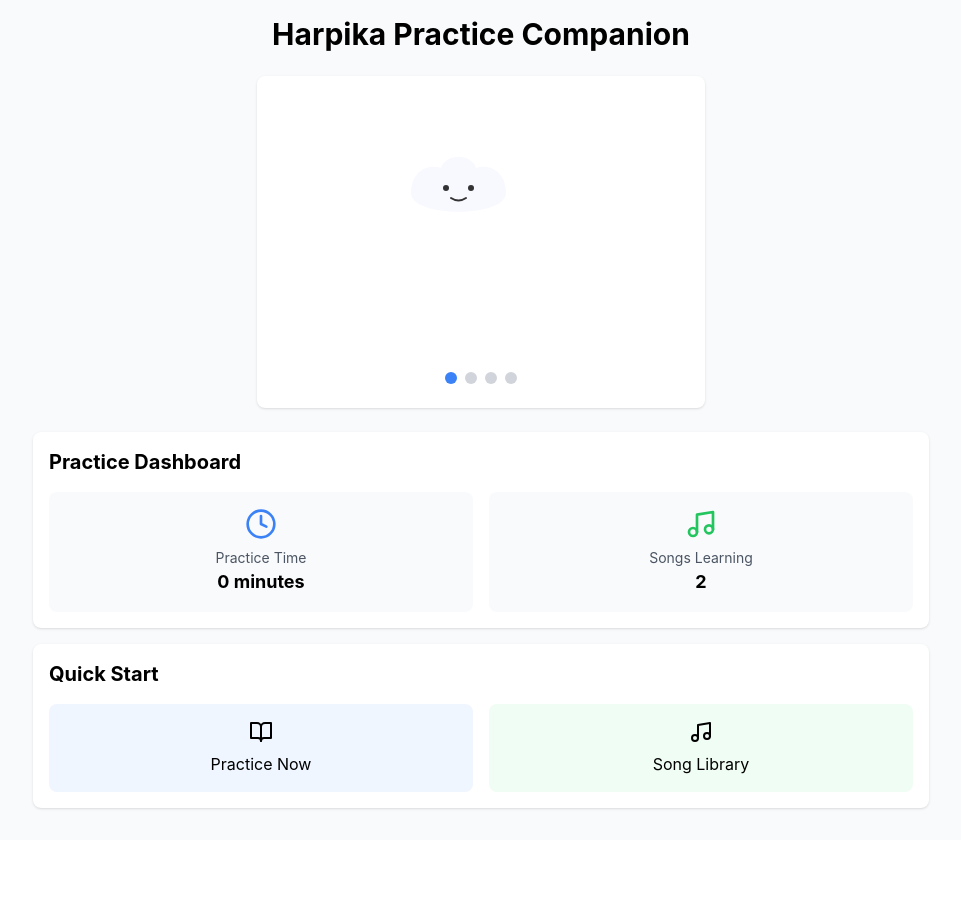
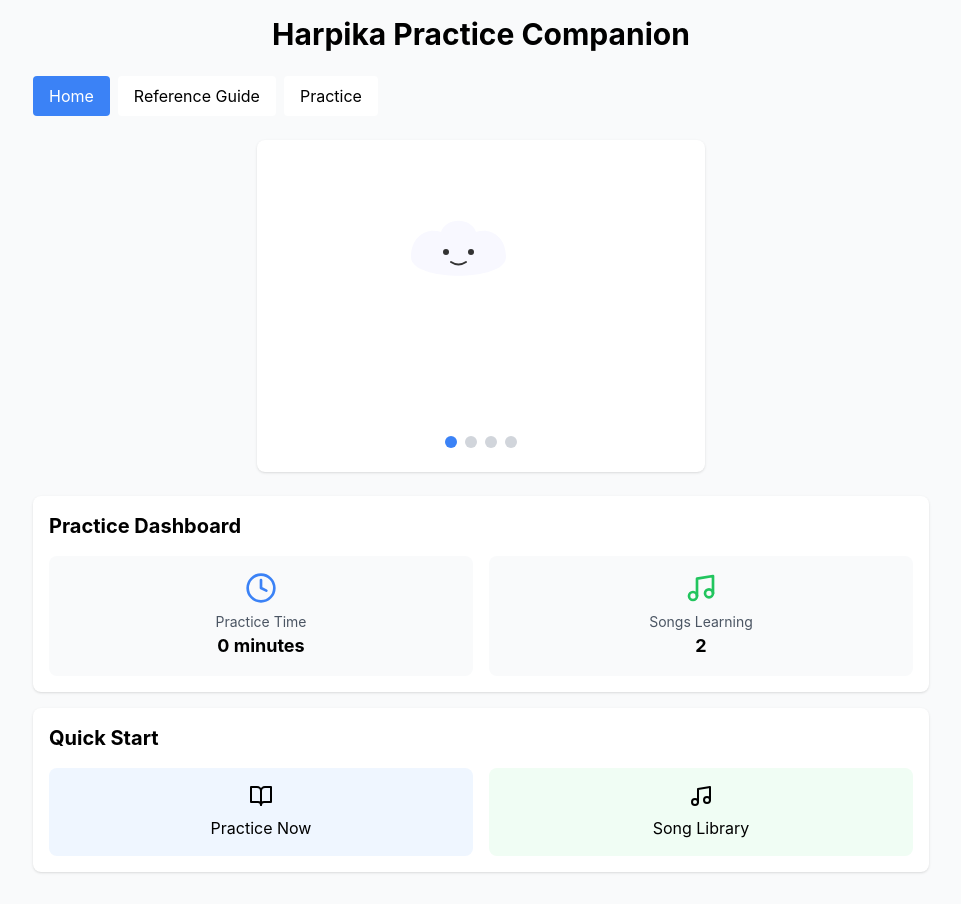
Before and after one commit to JessieBee7/harpika-practice, a React (Create React App) app: page / in a window 1280 px wide. Shown: the whole page, without its empty margins (159-1120 px from the left). Before the commit the page ends 840 px from the top, so only its background shows below. Built offline with nearby package versions, Linux system fonts and the light colour scheme; the HTML template or start-up script is replaced by a standard one.

Commit message:
Update App.js

```diff
--- a/src/App.js
+++ b/src/App.js
@@ -1,6 +1,7 @@
 import React, { useState } from 'react';
 import KawaiiCompanions from './components/KawaiiCompanions';
 import LearningSystem from './components/LearningSystem';
+import ReferenceGuide from './components/ReferenceGuide';
 
 function App() {
   const [currentView, setCurrentView] = useState('home');
@@ -10,13 +11,47 @@ function App() {
       <div className="max-w-4xl mx-auto">
         <h1 className="text-3xl font-bold text-center mb-6">Harpika Practice Companion</h1>
 
-        {/* Kawaii Characters */}
-        <KawaiiCompanions level={1} mood="happy" />
+        {/* Navigation */}
+        <div className="flex gap-2 mb-6">
+          <button
+            onClick={() => setCurrentView('home')}
+            className={`px-4 py-2 rounded ${currentView === 'home' ? 'bg-blue-500 text-white' : 'bg-white'}`}
+          >
+            Home
+          </button>
+          <button
+            onClick={() => setCurrentView('reference')}
+            className={`px-4 py-2 rounded ${currentView === 'reference' ? 'bg-blue-500 text-white' : 'bg-white'}`}
+          >
+            Reference Guide
+          </button>
+          <button
+            onClick={() => setCurrentView('practice')}
+            className={`px-4 py-2 rounded ${currentView === 'practice' ? 'bg-blue-500 text-white' : 'bg-white'}`}
+          >
+            Practice
+          </button>
+        </div>
 
-        {/* Learning System */}
-        <div className="mt-6">
-          <LearningSystem />
-        </div>
+        {/* Content */}
+        {currentView === 'home' && (
+          <>
+            <KawaiiCompanions level={1} mood="happy" />
+            <div className="mt-6">
+              <LearningSystem />
+            </div>
+          </>
+        )}
+
+        {currentView === 'reference' && (
+          <ReferenceGuide />
+        )}
+
+        {currentView === 'practice' && (
+          <div className="mt-6">
+            <LearningSystem />
+          </div>
+        )}
       </div>
     </div>
   );
```
